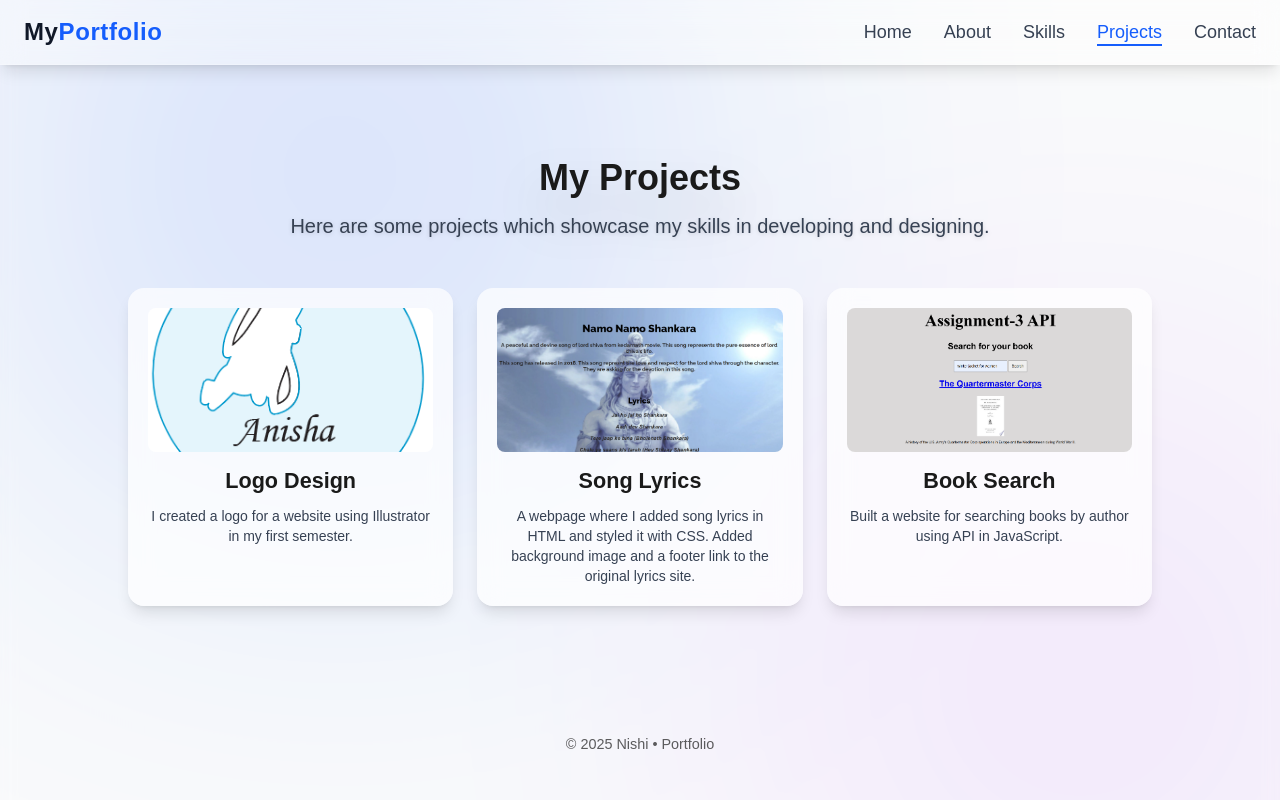
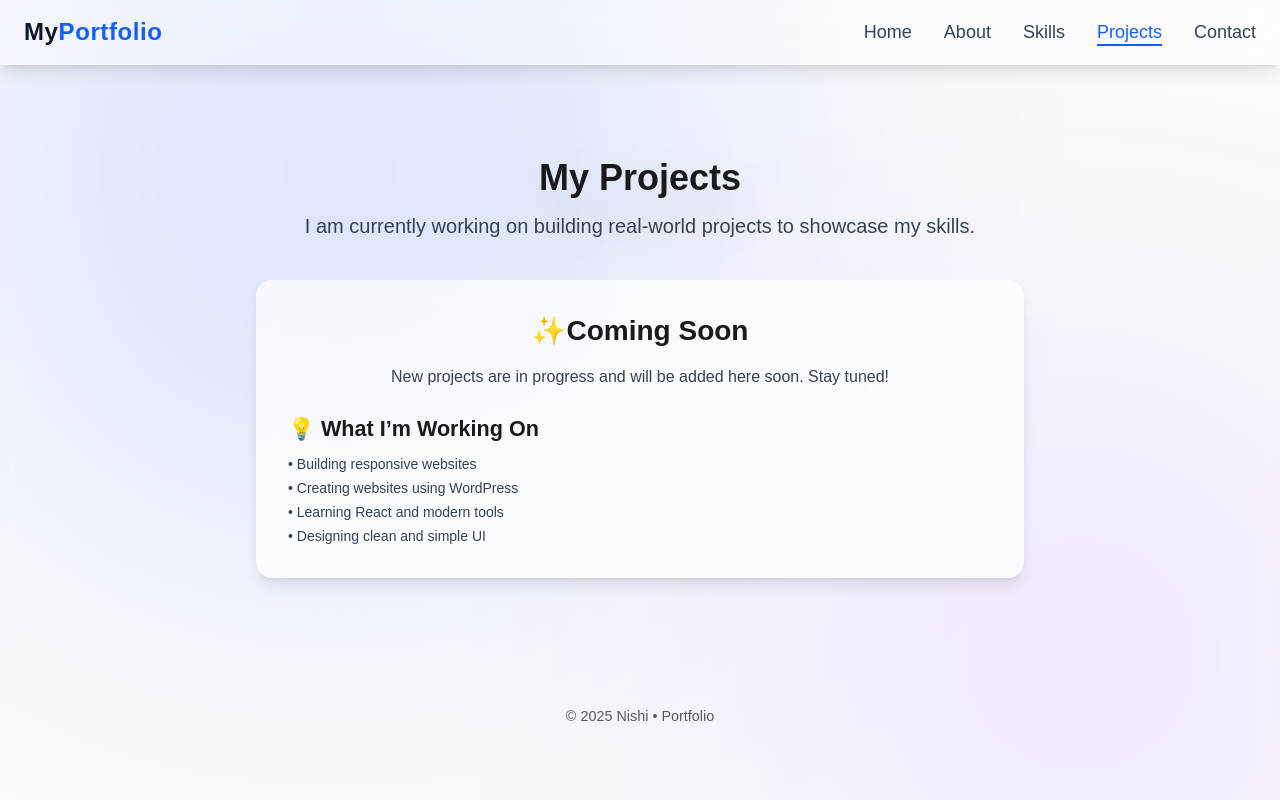
Before and after one commit to 200613775/comp2112-portfolio, a Next.js app: page /projects in a window 1280 px wide. Shown: the top 800 px of the page. Built offline with nearby package versions, Linux system fonts and the light colour scheme.

Commit message:
improved my project page

```diff
--- a/app/projects/page.tsx
+++ b/app/projects/page.tsx
@@ -1,10 +1,4 @@
 import Image from 'next/image'
-
-const projects = [
-    { title: 'Logo Design', desc: 'I created a logo for a website using Illustrator in my first semester.', img: '/projectimg/Project-1.png'},
-    { title: 'Song Lyrics', desc: 'A webpage where I added song lyrics in HTML and styled it with CSS. Added background image and a footer link to the original lyrics site.', img: '/projectimg/Project-2.png' },
-    { title: 'Book Search', desc: 'Built a website for searching books by author using API in JavaScript.', img: '/projectimg/Project-3.png' }
-]
 
 export default function Projects() {
   return (
@@ -14,28 +8,37 @@ export default function Projects() {
       <div className="absolute w-[600px] h-[600px] bg-blue-600 opacity-20 blur-[200px] rounded-full -top-32 left-10 animate-pulse"></div>
       <div className="absolute w-[400px] h-[400px] bg-purple-600 opacity-20 blur-[200px] rounded-full bottom-0 right-0 animate-pulse"></div>
 
-      {/* Overlay for readability */}
+      {/* Overlay */}
       <div className="absolute inset-0 bg-white/20 backdrop-blur-sm pointer-events-none"></div>
 
-      {/* Projects Content */}
-      <section className="relative z-10 max-w-5xl w-full text-center">
-        <h1 className="text-4xl md:text-5xl font-extrabold mb-4 drop-shadow-2xl text-gray-900">
+      {/* Content */}
+      <section className="relative z-10 max-w-3xl w-full text-center">
+        <h1 className="text-4xl md:text-5xl font-extrabold mb-4 drop-shadow-2xl">
           My Projects
         </h1>
-        <p className="text-lg md:text-xl text-gray-700 mb-12 drop-shadow-sm">
-          Here are some projects which showcase my skills in developing and designing.
+
+        <p className="text-lg md:text-xl text-gray-700 mb-10">
+          I am currently working on building real-world projects to showcase my skills.
         </p>
 
-        <div className="grid md:grid-cols-3 gap-6">
-          {projects.map((p) => (
-            <article key={p.title} className="bg-white/70 backdrop-blur-md rounded-2xl p-5 shadow-lg hover:scale-105 transition-transform">
-              <div className="h-36 w-full relative mb-3 rounded-lg overflow-hidden">
-                <Image src={p.img} alt={p.title} fill style={{ objectFit:'cover' }} />
-              </div>
-              <h3 className="font-semibold text-gray-900 text-lg">{p.title}</h3>
-              <p className="text-gray-700 text-sm mt-2">{p.desc}</p>
-            </article>
-          ))}
+        {/* Coming Soon Box */}
+        <div className="bg-white/70 backdrop-blur-md rounded-2xl p-8 shadow-lg">
+          <h2 className="text-2xl font-semibold mb-4">✨Coming Soon</h2>
+
+          <p className="text-gray-700 mb-4">
+            New projects are in progress and will be added here soon. Stay tuned!
+          </p>
+
+          <div className="mt-6 text-left">
+            <h3 className="font-semibold text-gray-900 mb-2">💡 What I’m Working On</h3>
+
+            <ul className="text-gray-700 text-sm space-y-1">
+              <li>• Building responsive websites</li>
+              <li>• Creating websites using WordPress</li>
+              <li>• Learning React and modern tools</li>
+              <li>• Designing clean and simple UI</li>
+            </ul>
+          </div>
         </div>
       </section>
 
```
